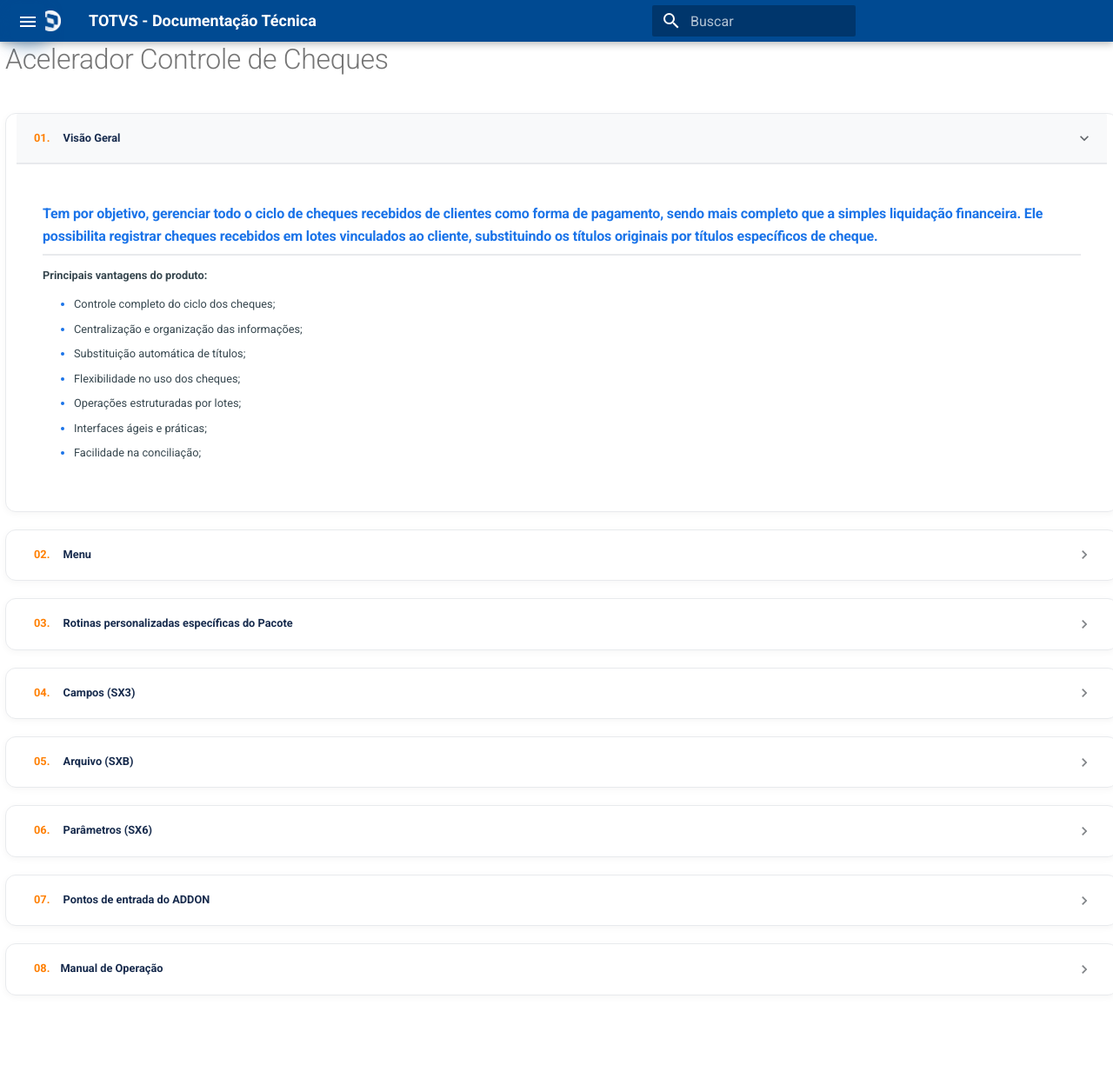
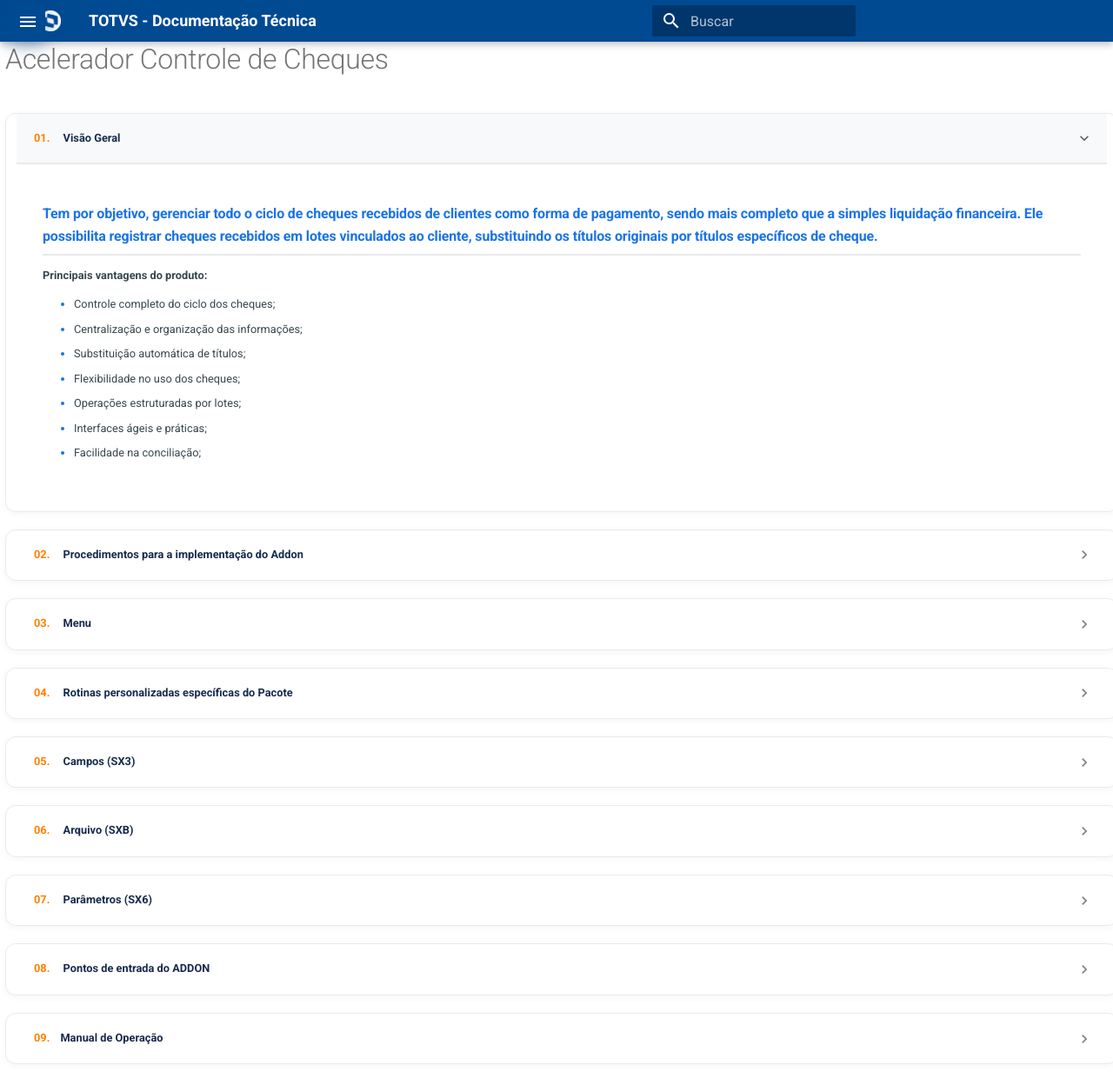
Before and after one commit to FSW-Mercado-Internacional-TOTVS-Oeste/documentacao-eletronica, an MkDocs documentation site: the page built from docs/controle-de-cheques.md, in a window 1280 px wide and 1248 px high. Shown: the whole window at 87% size. Built offline with MkDocs 1.6.1 and Material for MkDocs 9.7.7, drawn with Linux system fonts in a browser that asks for light colours; comment, search, counter and statistics services are not loaded; some of the changed lines change nothing that is shown.

Commit message:
Alt. Controled Cheques

```diff
--- a/docs/controle-de-cheques.md
+++ b/docs/controle-de-cheques.md
@@ -35,14 +35,53 @@
 
 <!--############################################### 02 #######################################################-->
 
-
 <details class="custom-expand" markdown="1">
 <summary markdown="1">
-  <span class="summary-title"><span class="summary-number">02.</span> Menu</span>
-</summary>
-<div class="content-body" markdown="1">
-
-### <span style="display: none;">2. Menu</span>
+  <span class="summary-title"><span class="summary-number">02.</span> Procedimentos para a implementação do Addon</span>
+</summary>
+<div class="content-body" markdown="1">
+
+### <span style="display: none;">2. Procedimentos para a implementação do Addon</span>
+
+#### Importante:
+
+![](./assets/controledecheques/Imagem107.png){.flow-image}
+
+
+
+<strong>1.	</strong>Baixar e descompactar o pacote de instalação do Acelerador (FS99999_997C5);<br>
+<strong>2.	</strong>Compatibilizar os rdmakes disponibilizados, com o projeto de personalizações do cliente;<br>
+<strong>3.	</strong>Copiar os arquivos de dicionário de dados para o diretório \SYSTEMLOAD\ do ambiente;<br>
+<strong>3.1.	</strong>3.1.	Através do Totvs SmartClient, executar o compatibilizador UPDDISTR conforme abaixo:
+
+![](./assets/controledecheques/Imagem108.png){.flow-image}
+
+<strong>3.2.	</strong>Siga as etapas apresentadas no wizard;
+
+![](./assets/controledecheques/Imagem109.png){.flow-image}
+
+<strong>3.3.	</strong>Aguardar o processamento do compatibilizador;
+<strong>3.4.	</strong>Ao término da execução, é a apresentado mensagem à respeito;
+
+![](./assets/controledecheques/Imagem110.png){.flow-image}
+</tbody>
+</table>
+</div>
+</details>
+
+
+<!--############################################### 03 #######################################################-->
+
+
+<details class="custom-expand" markdown="1">
+<summary markdown="1">
+  <span class="summary-title"><span class="summary-number">03.</span> Menu</span>
+</summary>
+<div class="content-body" markdown="1">
+
+### <span style="display: none;">3. Menu</span>
+
+No “Configurador (SIGACFG)”, opção “Ambiente/Cadastros/Menus” (CFGX013), inclua a(s)nova(s) opções de menu (módulo financeiro) conforme instruções a seguir:
 
 <table class="banks-table">
   <thead>
@@ -65,20 +104,19 @@
     <tr>
   </tbody>
 </table>
-
-</div>
-</details>
-
-<!--############################################### 03 #######################################################-->
+</div>
+</details>
+
+<!--############################################### 04 #######################################################-->
 
 
 <details class="custom-expand" markdown="1">
 <summary markdown="1">
-  <span class="summary-title"><span class="summary-number">03.</span> Rotinas personalizadas específicas do Pacote</span>
-</summary>
-<div class="content-body" markdown="1">
-
-### <span style="display: none;">3. Rotinas personalizadas específicas do Pacote</span>
+  <span class="summary-title"><span class="summary-number">04.</span> Rotinas personalizadas específicas do Pacote</span>
+</summary>
+<div class="content-body" markdown="1">
+
+### <span style="display: none;">4. Rotinas personalizadas específicas do Pacote</span>
 
 #### Funções personalizadas contidas no pacote:
 
@@ -128,15 +166,17 @@
 </div>
 </details>
 
-<!--############################################### 04 #######################################################-->
+<!--############################################### 05 #######################################################-->
 
 <details class="custom-expand" markdown="1">
 <summary markdown="1">
-  <span class="summary-title"><span class="summary-number">04.</span> Campos (SX3)</span>
-</summary>
-<div class="content-body" markdown="1">
-
-### <span style="display: none;">4. Campos (SX3)</span>
+  <span class="summary-title"><span class="summary-number">05.</span> Campos (SX3)</span>
+</summary>
+<div class="content-body" markdown="1">
+
+### <span style="display: none;">5. Campos (SX3)</span>
+
+No “Configurador (SIGACFG)”, opção “Ambiente/Base de Dados/Dicionário/Base de Dados” (CFGX031), inclua a(s)nova(s) configurações conforme instruções a seguir:
 
 <details class="field-expand" markdown="1">
 <summary markdown="1">
@@ -2752,15 +2792,17 @@
 </div>
 </details>
 
-<!--############################################### 05 #######################################################-->
+<!--############################################### 06 #######################################################-->
 
 <details class="custom-expand" markdown="1">
 <summary markdown="1">
-  <span class="summary-title"><span class="summary-number">05.</span> Arquivo (SXB)</span>
-</summary>
-<div class="content-body" markdown="1">
-
-### <span style="display: none;">4. Campos (SX3)</span>
+  <span class="summary-title"><span class="summary-number">06.</span> Arquivo (SXB)</span>
+</summary>
+<div class="content-body" markdown="1">
+
+### <span style="display: none;">6. Campos (SXB)</span>
+
+No “Configurador (SIGACFG)”, opção “Ambiente/Base de Dados/Dicionário/Base de Dados” (CFGX031), inclua a(s) nova(s) configurações conforme instruções a seguir:
 
 <details class="field-expand" markdown="1">
 <summary markdown="1">
@@ -2800,15 +2842,17 @@
 </div>
 </details>
 
-<!--############################################### 06 #######################################################-->
+<!--############################################### 07 #######################################################-->
 
 <details class="custom-expand" markdown="1">
 <summary markdown="1">
-  <span class="summary-title"><span class="summary-number">06.</span> Parâmetros (SX6)</span>
-</summary>
-<div class="content-body" markdown="1">
-
-### <span style="display: none;">6. Parâmetros (SX6)</span>
+  <span class="summary-title"><span class="summary-number">07.</span> Parâmetros (SX6)</span>
+</summary>
+<div class="content-body" markdown="1">
+
+### <span style="display: none;">7. Parâmetros (SX6)</span>
+
+No “Configurador (SIGACFG)”, opção “Ambiente/Cadastros/Parâmetros” (CFGX017), configurar os seguintes parâmetros:
 
 <table class="banks-table">
   <thead>
@@ -2867,15 +2911,15 @@
 </div>
 </details>
 
-<!--############################################### 07 #######################################################-->
+<!--############################################### 08 #######################################################-->
 
 <details class="custom-expand" markdown="1">
 <summary markdown="1">
-  <span class="summary-title"><span class="summary-number">07.</span> Pontos de entrada do ADDON</span>
-</summary>
-<div class="content-body" markdown="1">
-
-### <span style="display: none;">7. Pontos de entrada do ADDON</span>
+  <span class="summary-title"><span class="summary-number">08.</span> Pontos de entrada do ADDON</span>
+</summary>
+<div class="content-body" markdown="1">
+
+### <span style="display: none;">8. Pontos de entrada do ADDON</span>
 
 <table class="banks-table">
   <thead>
@@ -2967,15 +3011,15 @@
 </div>
 </details>
 
-<!--############################################### 08 #######################################################-->
+<!--############################################### 09 #######################################################-->
 
 <details class="custom-expand" markdown="1">
 <summary markdown="1">
-  <span class="summary-title"><span class="summary-number">08.</span>Manual de Operação</span>
-</summary>
-<div class="content-body" markdown="1">
-
-### <span style="display: none;">8. Manual de Operação</span>
+  <span class="summary-title"><span class="summary-number">09.</span>Manual de Operação</span>
+</summary>
+<div class="content-body" markdown="1">
+
+### <span style="display: none;">9. Manual de Operação</span>
 
 
 Este ADDON tem por objetivo efetuar o controle do ciclo de utilização dos cheques recebidos como forma de pagamento sobre operações de venda.<br>
```
Also changed, not shown: docs/assets/controledecheques/Imagem107.png (added), docs/assets/controledecheques/Imagem108.png (added), docs/assets/controledecheques/Imagem109.png (added), docs/assets/controledecheques/Imagem110.png (added).
